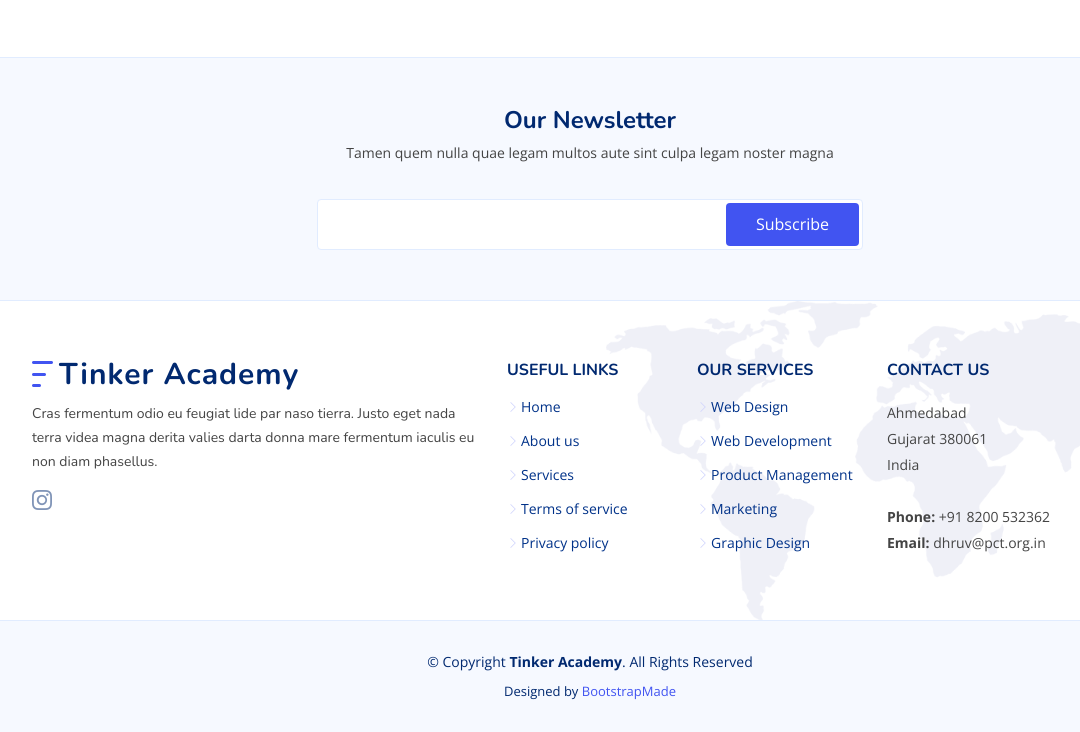
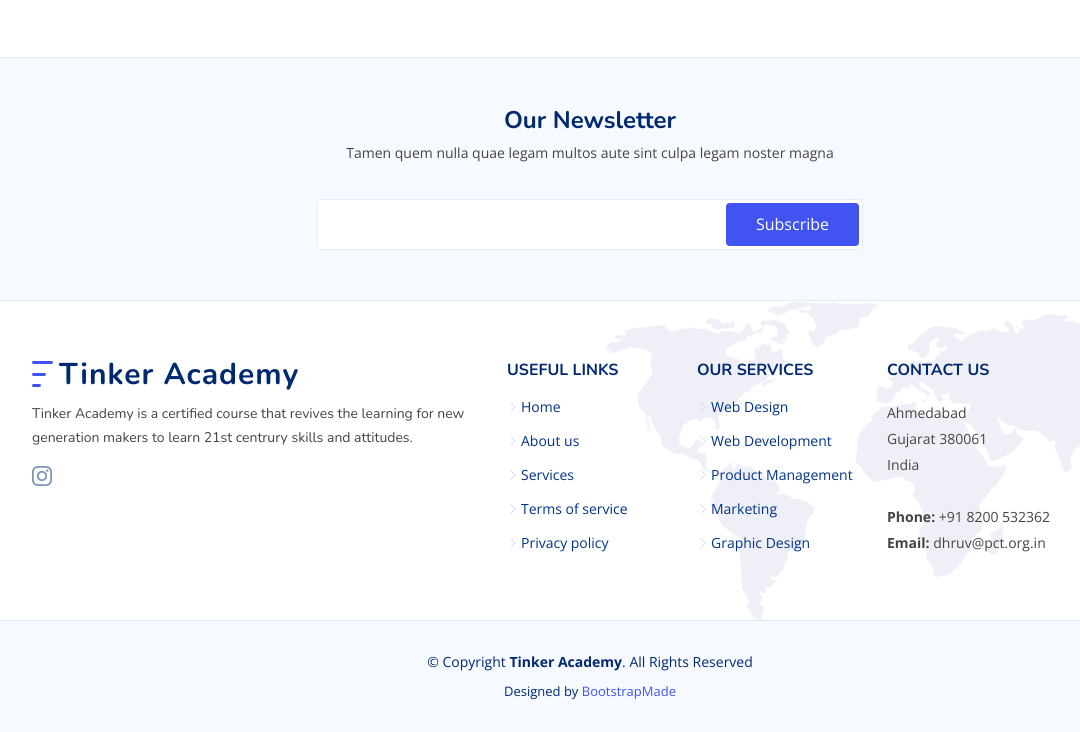
Before and after one commit to tinker-academy/main-website, a plain HTML site: page temp/index.html in a window 1280 px wide. Shown: the part 9953-10685 px from the top of the page, without its empty margins (50-1130 px from the left). Drawn offline with nearby package versions, Linux system fonts and the light colour scheme.

Commit message:
footer discription line change

```diff
--- a/temp/index.html
+++ b/temp/index.html
@@ -1247,7 +1247,7 @@
               <img src="assets/img/logo.png" alt="">
               <span>Tinker Academy</span>
             </a>
-            <p>Cras fermentum odio eu feugiat lide par naso tierra. Justo eget nada terra videa magna derita valies darta donna mare fermentum iaculis eu non diam phasellus.</p>
+            <p>Tinker Academy is a certified course that revives the learning for new generation makers to learn 21st centrury skills and attitudes.</p>
             <div class="social-links mt-3">
 
               <a href="https://www.instagram.com/tinker.academy" class="instagram"><i class="bi bi-instagram"></i></a>
```
